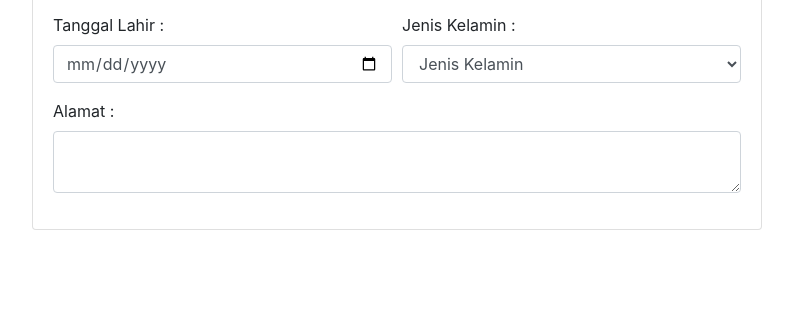
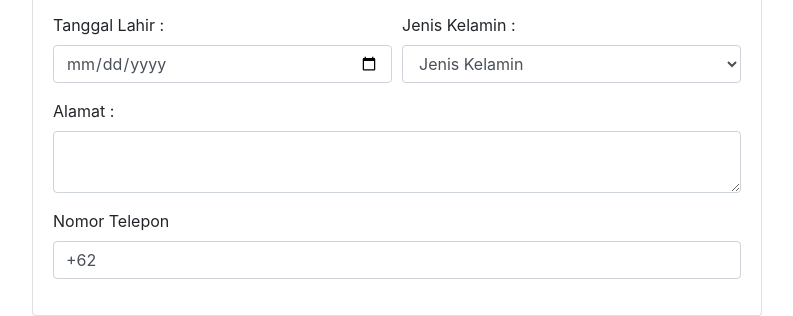
Before and after one commit to yoga-tirta/hi-tech, a plain HTML site: page register.html in a window 1280 px wide. Shown: the part 519-835 px from the top of the page, without its empty margins (243-1036 px from the left). Before the commit the page ends 800 px from the top, so only its background shows below. Drawn offline with nearby package versions, Linux system fonts and the light colour scheme; files whose address does not match are found by name.

Commit message:
Menambahkan form Nomor Telepon
Menambahkan form Nomor Telepon dengan inputan tipe "tel" dan dengan atribut value. Selain itu terdapat juga atribut class untuk menjalankan bootstrap class tersebut ialah class form-group dan class from-control.

```diff
--- a/register.html
+++ b/register.html
@@ -41,6 +41,10 @@
                                   <label>Alamat :</label>
                                   <textarea class="form-control" required></textarea>
                                 </div>
+                                <div class="form-group">
+                                  <label>Nomor Telepon</label>
+                                  <input type="tel" value="+62" class="form-control">
+                                </div>
                             </form>
                         </div>
                     </div>
```
